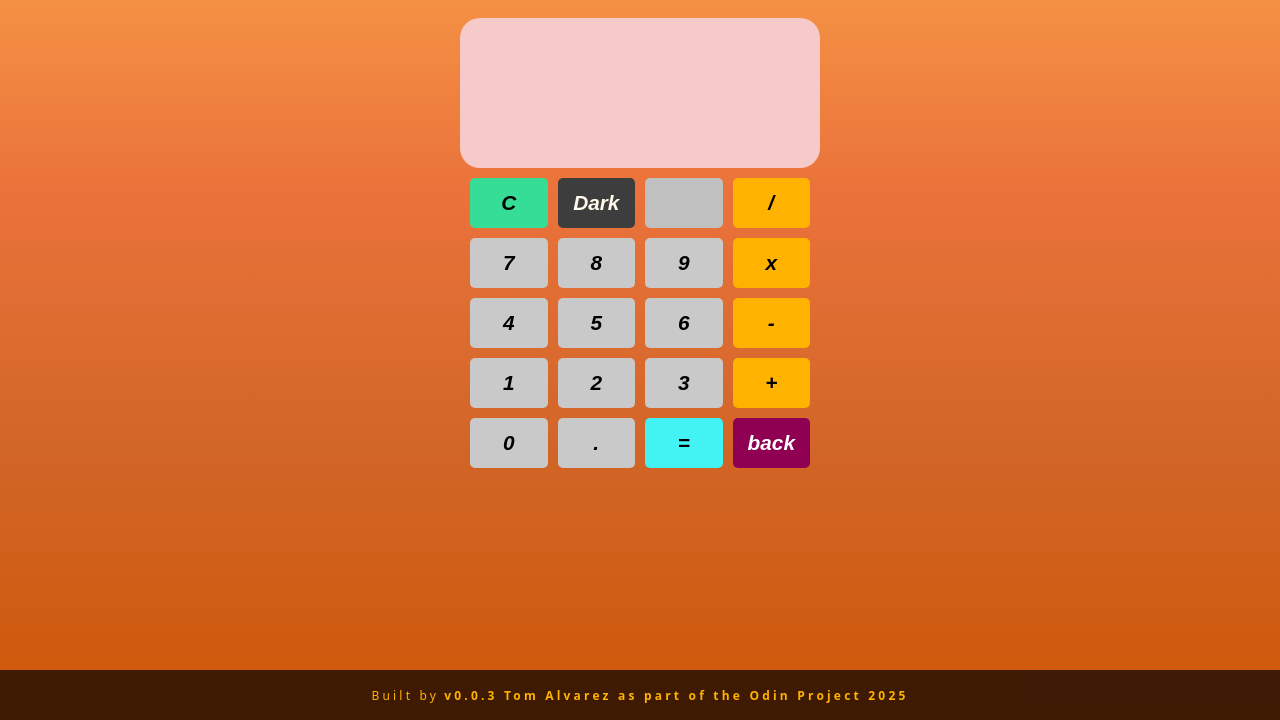
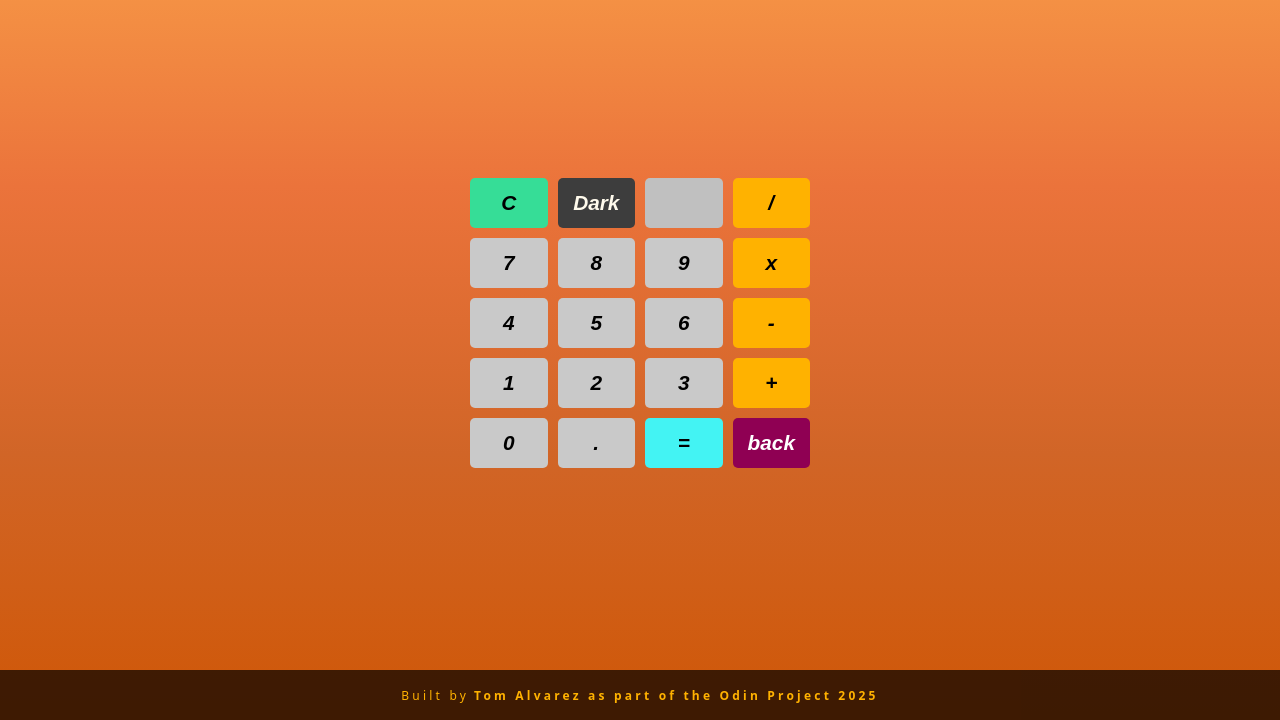
Before and after one commit to brrrrdy/Calculator, a website: page index.html in a window 1280 px wide. Shown: the part 80-800 px from the top of the page. Drawn offline with Linux system fonts and the light colour scheme.

Commit message:
added screen transparency

```diff
--- a/index.html
+++ b/index.html
@@ -41,7 +41,7 @@
     </div>
     <script src="script.js"></script>
     <div class="footer">
-        <p>Built by<a href="https://github.com/brrrrdy/Calculator" target="_blank">v0.0.3 Tom Alvarez as part of the Odin Project 2025</a></p>
+        <p>Built by<a href="https://github.com/brrrrdy/Calculator" target="_blank">Tom Alvarez as part of the Odin Project 2025</a></p>
       </div>
 </body>
 </html>
--- a/style.css
+++ b/style.css
@@ -73,7 +73,9 @@ h1:hover {
     justify-content: flex-start;
     align-items: center;
     width: 100%;
-    background-color: #f7caca;
+    color: rgb(255, 255, 255);
+    background: transparent;
+    /* background-color: #f7caca; */
     font-family: 'Orbitron', sans-serif;
     font-style: italic;
     border: none;
@@ -82,6 +84,7 @@ h1:hover {
     white-space: nowrap;
     margin: 0;
     padding: 0;
+    padding-right: 15px;
     border: 0;
     line-height: normal;
 }
```
